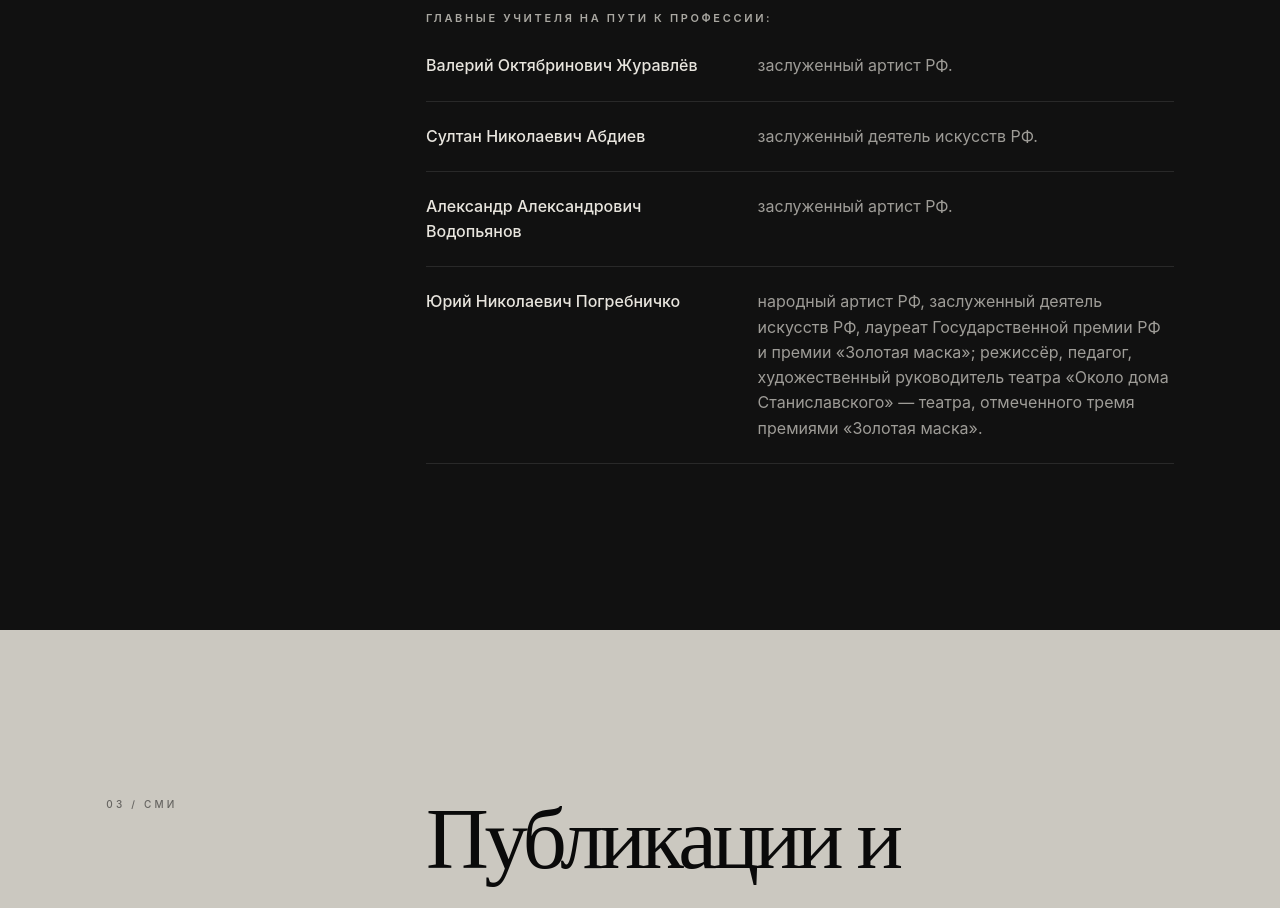
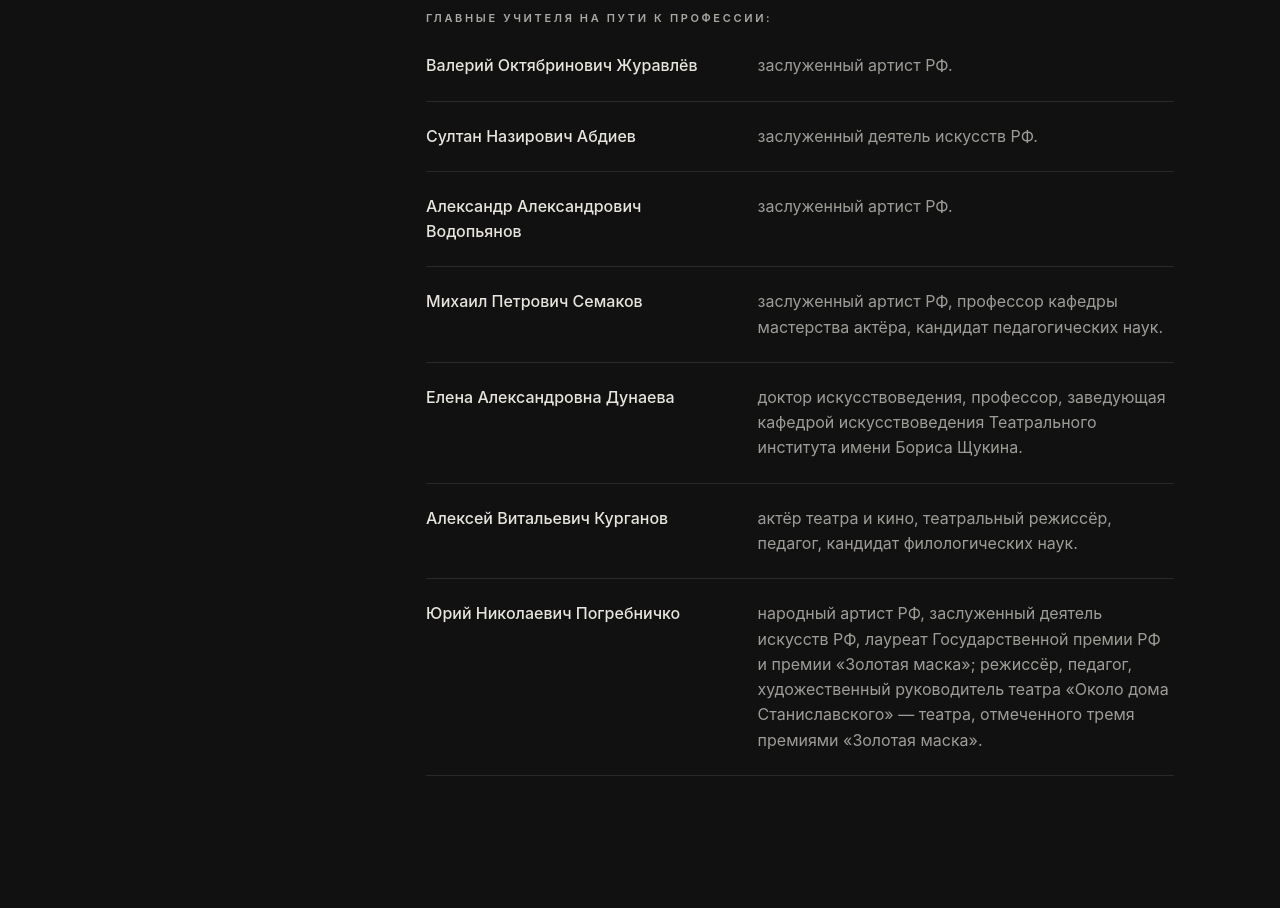
Before and after one commit to SergeyValikov/sergey-valikov-site, a React (Vite) app: page / in a window 1280 px wide. Shown: the part 4720-5628 px from the top of the page. Built offline with nearby package versions, Linux system fonts and the light colour scheme.

Commit message:
Update director teachers list

```diff
--- a/src/App.jsx
+++ b/src/App.jsx
@@ -138,12 +138,24 @@ const copy = {
         description: 'заслуженный артист РФ.',
       },
       {
-        name: 'Султан Николаевич Абдиев',
+        name: 'Султан Назирович Абдиев',
         description: 'заслуженный деятель искусств РФ.',
       },
       {
         name: 'Александр Александрович Водопьянов',
         description: 'заслуженный артист РФ.',
+      },
+      {
+        name: 'Михаил Петрович Семаков',
+        description: 'заслуженный артист РФ, профессор кафедры мастерства актёра, кандидат педагогических наук.',
+      },
+      {
+        name: 'Елена Александровна Дунаева',
+        description: 'доктор искусствоведения, профессор, заведующая кафедрой искусствоведения Театрального института имени Бориса Щукина.',
+      },
+      {
+        name: 'Алексей Витальевич Курганов',
+        description: 'актёр театра и кино, театральный режиссёр, педагог, кандидат филологических наук.',
       },
       {
         name: 'Юрий Николаевич Погребничко',
@@ -199,12 +211,24 @@ const copy = {
         description: 'Honored Artist of the Russian Federation.',
       },
       {
-        name: 'Sultan Nikolaevich Abdiev',
+        name: 'Sultan Nazirovich Abdiev',
         description: 'Honored Art Worker of the Russian Federation.',
       },
       {
         name: 'Alexander Alexandrovich Vodopyanov',
         description: 'Honored Artist of the Russian Federation.',
+      },
+      {
+        name: 'Mikhail Petrovich Semakov',
+        description: 'Honored Artist of the Russian Federation, professor of the Department of Acting, Candidate of Pedagogical Sciences.',
+      },
+      {
+        name: 'Elena Alexandrovna Dunaeva',
+        description: 'Doctor of Art History, professor, head of the Department of Art History at the Boris Shchukin Theatre Institute.',
+      },
+      {
+        name: 'Alexey Vitalievich Kurganov',
+        description: 'Theatre and film actor, theatre director, teacher, Candidate of Philological Sciences.',
       },
       {
         name: 'Yury Nikolaevich Pogrebnichko',
```
